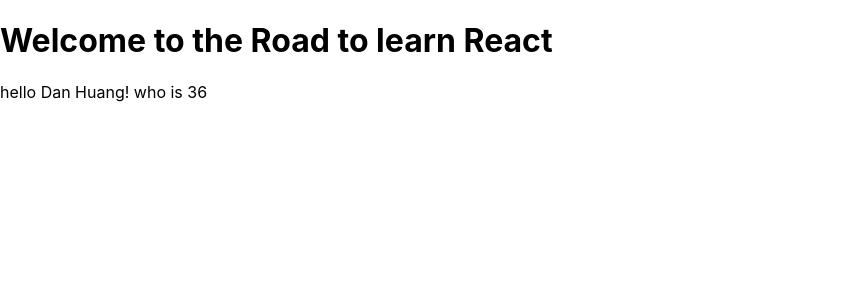
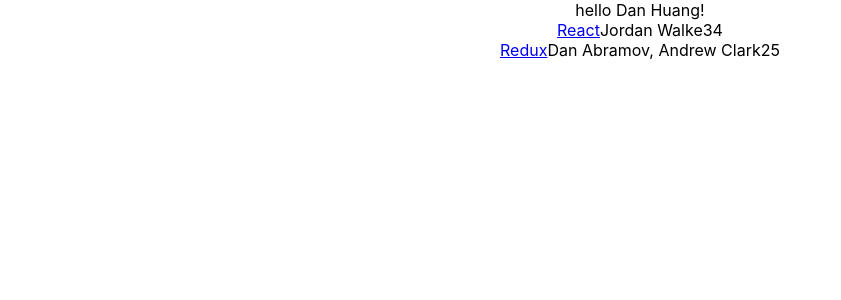
Before and after one commit to dhuang612/RoadtoReact-Hackernews, a React (Create React App) app: page / in a window 1280 px wide. Shown: the top 300 px of the page, without its empty margins (0-841 px from the left). Built offline with nearby package versions, Linux system fonts and the light colour scheme.

Commit message:
working with map

```diff
--- a/src/App.js
+++ b/src/App.js
@@ -1,6 +1,25 @@
 import React, { Component } from 'react';
 import logo from './logo.svg';
 import './App.css';
+
+const list = [
+  {
+    title: 'React',
+    url: 'https://reactjs.org',
+    author: 'Jordan Walke',
+    num_comments: 3,
+    points: 4,
+    objectID: 0
+  },
+  {
+    title: 'Redux',
+    url: 'https://redux.js.org',
+    author: 'Dan Abramov, Andrew Clark',
+    num_comments: 2,
+    points: 5,
+    objectID: 1
+  }
+];
 
 class App extends Component {
   render() {
@@ -16,9 +35,20 @@
       }
     };
     return (
-      <div>
-        <h1>{helloWorld}</h1>
-        {greetingObj.greeting()} who is {greetingObj.age}
+      <div className="App">
+        <React.Fragment>{greetingObj.greeting()}</React.Fragment>
+        {list.map(function(item) {
+          return (
+            <div key={item.objectID}>
+              <span>
+                <a href={item.url}>{item.title}</a>
+              </span>
+              <span>{item.author}</span>
+              <span>{item.num_comments}</span>
+              <span>{item.points}</span>
+            </div>
+          );
+        })}
       </div>
     );
   }
--- a/src/index.js
+++ b/src/index.js
@@ -14,3 +14,4 @@
 if (module.hot) {
   module.hot.accept();
 }
+//Complex JavaScript in JSX
```
